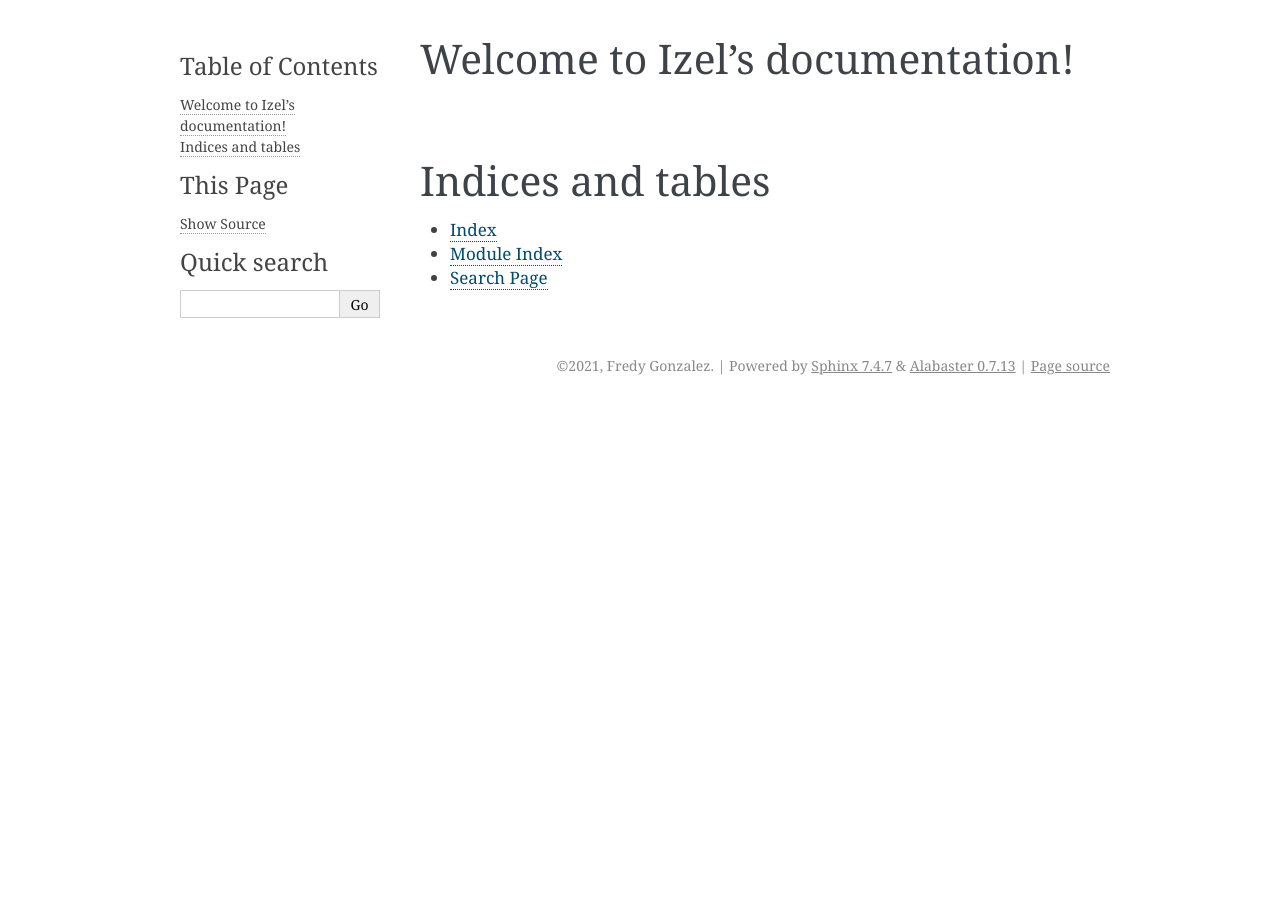
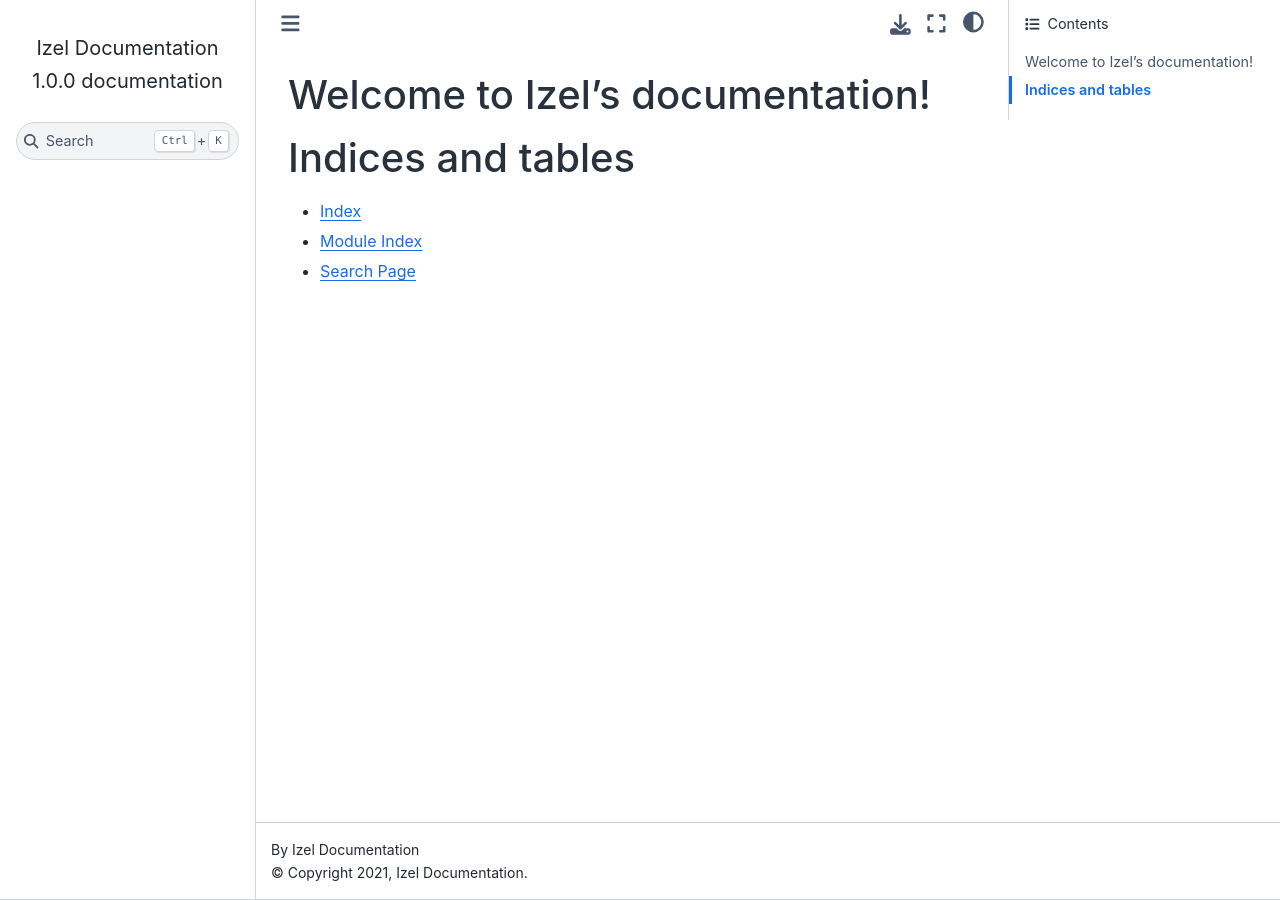
Before and after one commit to IzelDocs/Izel, a Sphinx documentation site: the page built from source/index.rst, in a window 1280 px wide. Built offline with Sphinx 7.4.7 and the Sphinx Book theme 1.1.4, drawn with Linux system fonts in a browser that asks for light colours.

Commit message:
Dummy Commit

```diff
--- a/source/conf.py
+++ b/source/conf.py
@@ -17,9 +17,9 @@
 
 # -- Project information -----------------------------------------------------
 
-project = 'Izel'
-copyright = '2021, Fredy Gonzalez'
-author = 'Fredy Gonzalez'
+project = 'Izel Documentation'
+copyright = '2021, Izel Documentation'
+author = 'Izel Documentation'
 
 # The full version, including alpha/beta/rc tags
 release = '1.0.0'
@@ -47,7 +47,7 @@ exclude_patterns = []
 # The theme to use for HTML and HTML Help pages.  See the documentation for
 # a list of builtin themes.
 #
-html_theme = 'alabaster'
+html_theme = 'sphinx_book_theme'
 
 # Add any paths that contain custom static files (such as style sheets) here,
 # relative to this directory. They are copied after the builtin static files,
```
